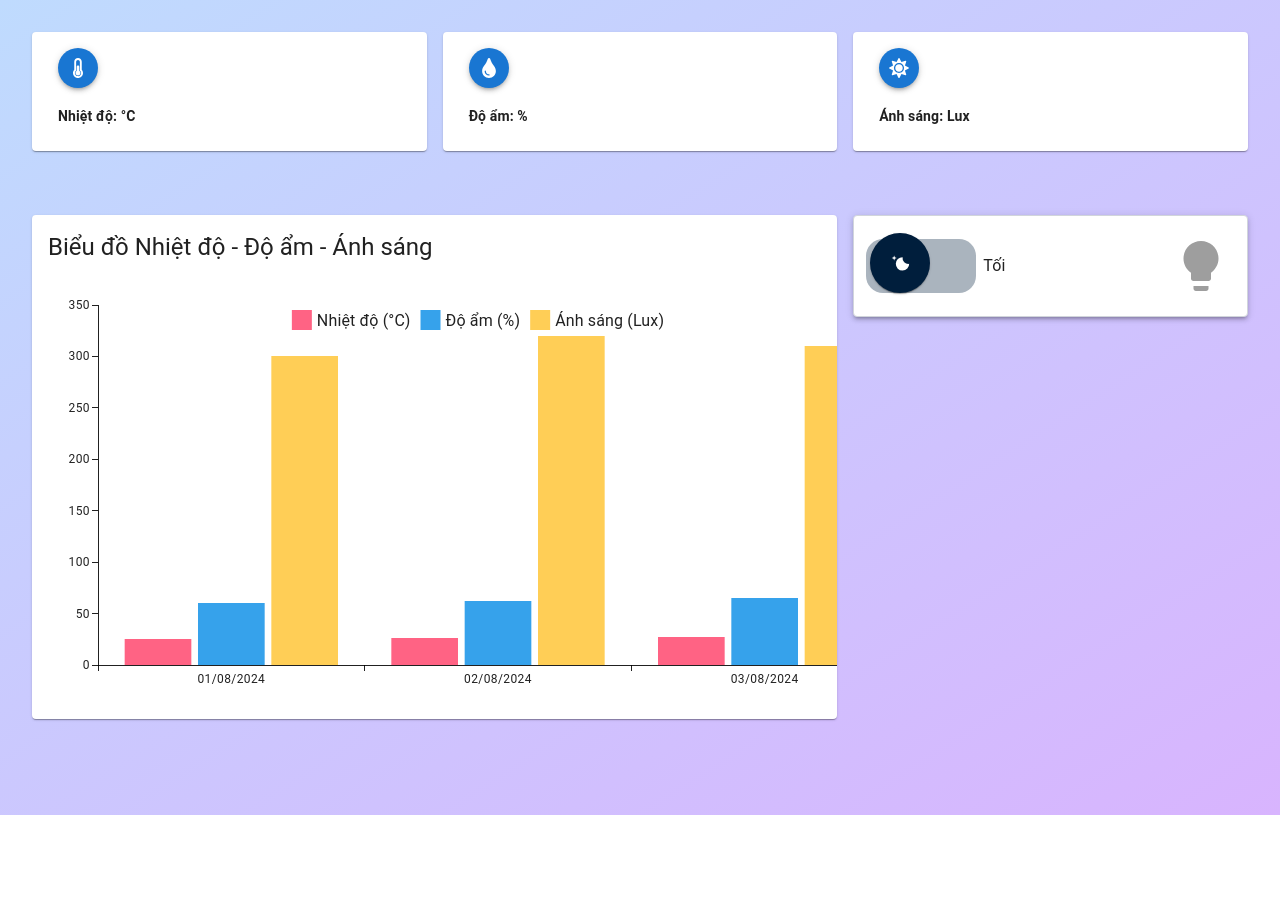
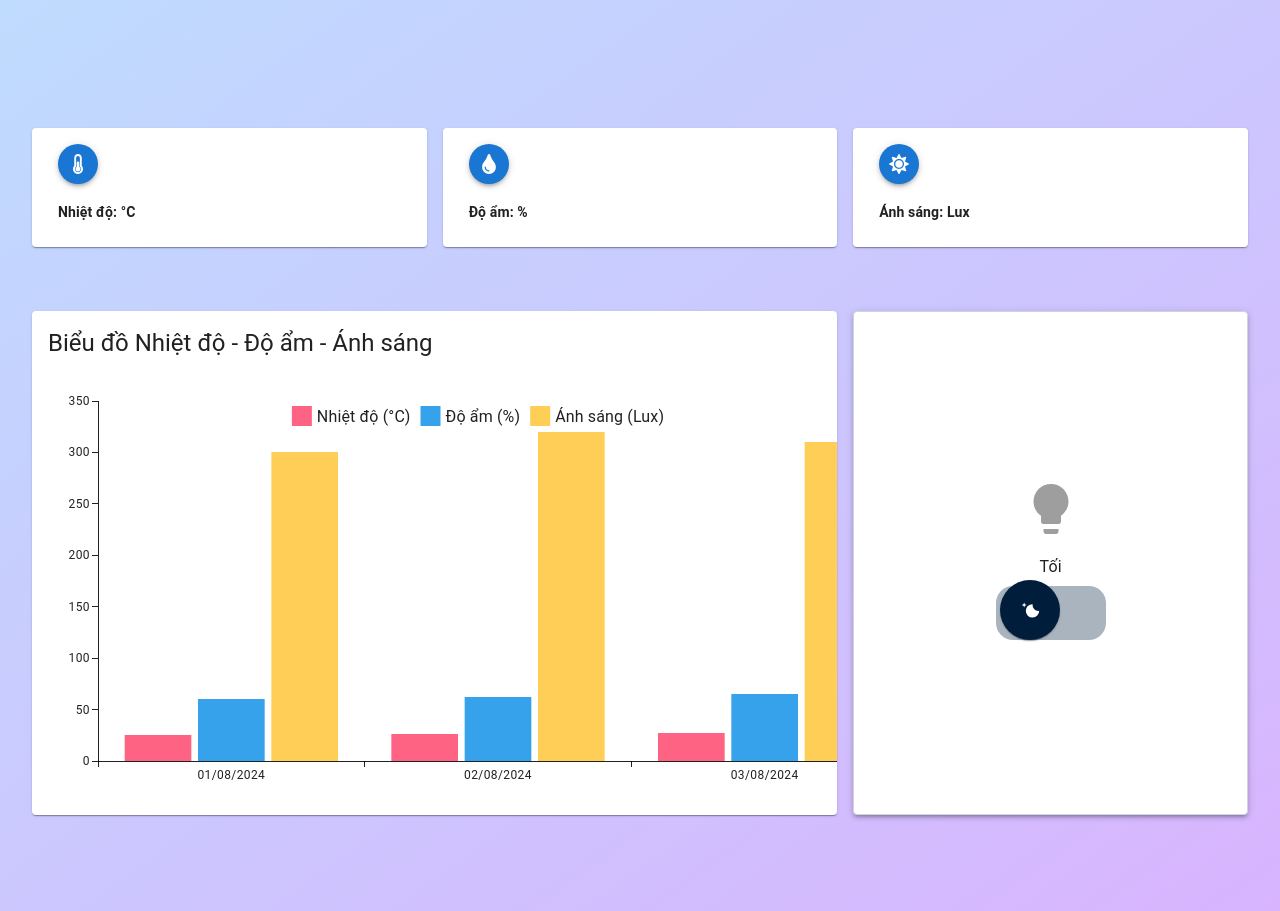
Before and after one commit to MinhVu-287/IotProject, a React (Vite) app in the folder IotFE/: page /dashboard in a window 1280 px wide. Before the commit the page ends 815 px from the top, so only its background shows below. Built offline with nearby package versions, Linux system fonts and the light colour scheme.

Commit message:
refactor: switch component location

```diff
--- a/IotFE/package.json
+++ b/IotFE/package.json
@@ -25,7 +25,7 @@
     "react-dom": "^18.3.1",
     "react-icons": "^5.3.0",
     "react-redux": "^9.1.2",
-    "react-router-dom": "^6.24.1"
+    "react-router-dom": "^6.26.1"
   },
   "devDependencies": {
     "@types/react": "^18.3.3",
--- a/IotFE/src/App.jsx
+++ b/IotFE/src/App.jsx
@@ -1,11 +1,16 @@
 import React from 'react';
+import { BrowserRouter as Router, Route, Routes } from 'react-router-dom';
 import Dashboard from './pages/Dashboard';
 
 function App() {
   return (
-    <div className="App">
-      <Dashboard />
-    </div>
+    <Router>
+      <div className="App">
+        <Routes>
+          <Route path="/dashboard" element={<Dashboard />} />
+        </Routes>
+      </div>
+    </Router>
   );
 }
 
--- /dev/null
+++ b/IotFE/src/components/NavBar.jsx
@@ -0,0 +1,72 @@
+import React, { useState } from 'react';
+import { Link } from 'react-router-dom';
+import { AppBar, Toolbar, IconButton, Menu, MenuItem } from '@mui/material';
+import MenuIcon from '@mui/icons-material/Menu';
+import AccountCircleIcon from '@mui/icons-material/AccountCircle';
+
+const NavBar = () => {
+  const [anchorEl, setAnchorEl] = useState(null);
+  const open = Boolean(anchorEl);
+
+  const handleClick = (event) => {
+    setAnchorEl(event.currentTarget);
+  };
+
+  const handleClose = () => {
+    setAnchorEl(null);
+  };
+
+  return (
+    <AppBar position="static" sx={{ mb: 2 }}>
+      <Toolbar variant="dense" sx={{ display: 'flex', justifyContent: 'space-between' }}>
+        <IconButton edge="start" color="inherit" aria-label="menu" sx={{ mr: 2 }}>
+          <MenuIcon />
+        </IconButton>
+        <div className="flex flex-grow justify-between">
+          <Link to="/dashboard" className="text-white hover:text-gray-200">
+            Dashboard
+          </Link>
+          <Link to="/datasensor-history" className="text-white hover:text-gray-200">
+            Datasensor History
+          </Link>
+          <Link to="/action-history" className="text-white hover:text-gray-200">
+            Action History
+          </Link>
+        </div>
+        <div className="flex items-center ml-4">
+          <IconButton
+            size="large"
+            aria-label="account of current user"
+            aria-controls="menu-appbar"
+            aria-haspopup="true"
+            onClick={handleClick}
+            color="inherit"
+          >
+            <AccountCircleIcon style={{ fontSize: 40 }} />
+          </IconButton>
+          <Menu
+            id="menu-appbar"
+            anchorEl={anchorEl}
+            anchorOrigin={{
+              vertical: 'top',
+              horizontal: 'right',
+            }}
+            keepMounted
+            transformOrigin={{
+              vertical: 'top',
+              horizontal: 'right',
+            }}
+            open={Boolean(anchorEl)}
+            onClose={handleClose}
+          >
+            <MenuItem onClick={handleClose}>
+              <Link to="/profile" className="text-blue-600 hover:text-blue-800">Profile</Link>
+            </MenuItem>
+          </Menu>
+        </div>
+      </Toolbar>
+    </AppBar>
+  );
+};
+
+export default NavBar;
--- a/IotFE/src/components/Switch.jsx
+++ b/IotFE/src/components/Switch.jsx
@@ -57,9 +57,17 @@ const SwitchComponent = ({ checked, onChange }) => {
       <Box
         display="flex"
         alignItems="center"
-        justifyContent="space-between"
+        justifyContent="center"
+        flexDirection="column" // Set layout to column
         height="100%" // Ensure the box takes full height of the container
       >
+        <LightbulbIcon
+          style={{
+            fontSize: 60, // Adjust size of the icon
+            color: checked ? '#FFCE56' : '#9e9e9e', // Yellow when checked, gray when unchecked
+            marginBottom: '16px', // Add some space between icon and switch
+          }}
+        />
         <FormControlLabel
           control={
             <MaterialUISwitch
@@ -68,17 +76,11 @@ const SwitchComponent = ({ checked, onChange }) => {
             />
           }
           label={checked ? "Sáng" : "Tối"} // Change labels
-        />
-        <LightbulbIcon
-          style={{
-            fontSize: 60, // Adjust size of the icon
-            color: checked ? '#FFCE56' : '#9e9e9e', // Yellow when checked, gray when unchecked
-          }}
+          labelPlacement="top" // Position label above the switch
         />
       </Box>
     </FormGroup>
   );
 };
 
-
 export default SwitchComponent;
--- a/IotFE/src/pages/Dashboard.jsx
+++ b/IotFE/src/pages/Dashboard.jsx
@@ -21,7 +21,15 @@ const Dashboard = () => {
   };
 
   return (
-    <div className="p-8 bg-gradient-to-br from-blue-200 to-purple-300 min-h-screen">
+    <div className="bg-gradient-to-br from-blue-200 to-purple-300">
+      {/* Navbar section */}
+      {/* <div className="min-h-screen sticky top-0 z-10">
+        <NavBar />
+      </div> */}
+
+      {/* Content section */}
+      <div className="pt-24"> {/* Adjust the top padding to create space below the NavBar */}
+        <div className="p-8"> {/* Inner div for content spacing */}
           {/* Cards section for temperature, humidity, and light */}
           <Grid container spacing={2} mb={8}>
             <Grid item lg={4} md={6} xs={12}>
@@ -53,13 +61,18 @@ const Dashboard = () => {
               {/* Chart component for displaying sensor data */}
               <Chart data={sampleData} />
             </Grid>
-        <Grid item lg={4} md={4} xs={12}
-        display="-ms-grid"
-        justifyContent="center"
-        alignItems="center"
+            <Grid item lg={4} md={4} xs={12}>
+              {/* Controls section with card-like appearance */}
+              <Paper
+                elevation={3}
+                className="p-4 bg-white rounded-lg border border-gray-300"
+                sx={{
+                  minHeight: '100%',
+                  display: 'flex',
+                  justifyContent: 'center',
+                  alignItems: 'center'
+                }} // Adjust the height to match the chart and center the content
               >
-          {/* Controls section with card-like appearance */}
-          <Paper elevation={3} className="p-4 bg-white rounded-lg border border-gray-300" style={{ minHeight: '100px' }}>
                 <SwitchComponent
                   checked={switchChecked}
                   onChange={handleSwitchChange}
@@ -68,6 +81,8 @@ const Dashboard = () => {
             </Grid>
           </Grid>
         </div>
+      </div>
+    </div>
   );
 };
 
```
Also changed, not shown: IotFE/src/pages/DataSensorHistory.jsx (added), 1 other file (tests, documents, lock files or other folders). Lines whose indentation alone changed are shown as unchanged.
